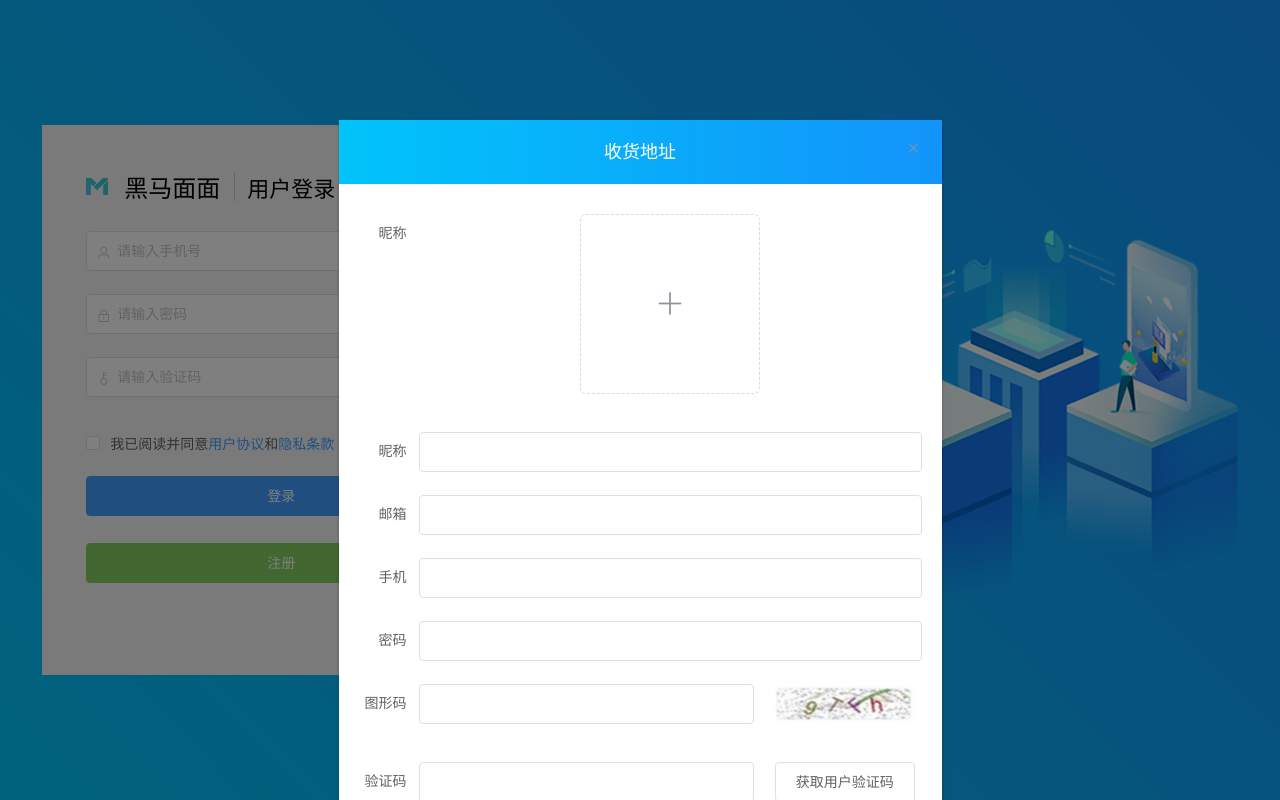
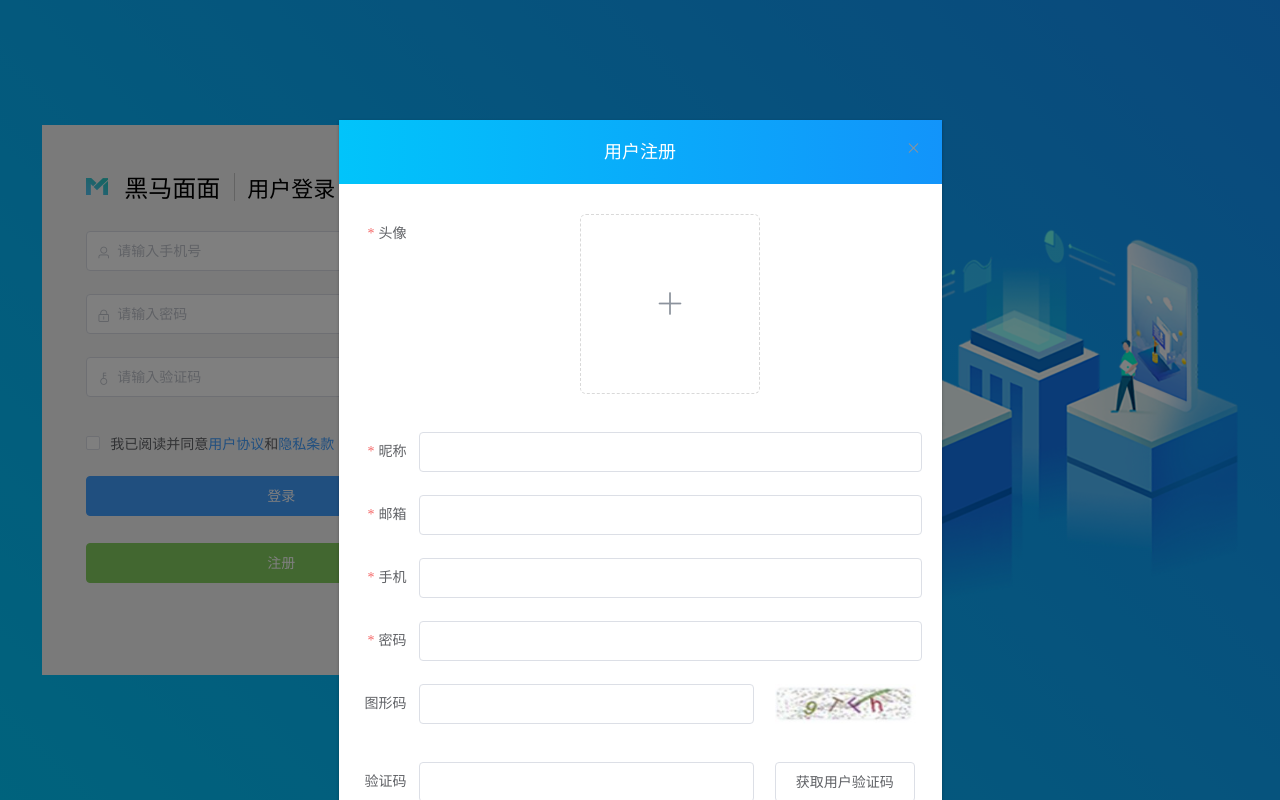
Before and after one commit to fanfanSky/eduSystem, a Vue app: page /#/login in a window 1280 px wide. Both pictures are taken after a click on the button "注册". Built offline with nearby package versions, Linux system fonts and the light colour scheme.

Commit message:
注册页面部分完成

```diff
--- a/src/views/login/login.vue
+++ b/src/views/login/login.vue
@@ -64,13 +64,13 @@
     </div>
     <img class="login-pic" src="../../assets/login_banner_ele.png" alt="" />
     <!-- 注册的对话框 -->
-    <el-dialog title="收货地址" :visible.sync="dialogFormVisible">
-      <el-form :model="form">
-        <el-form-item label="昵称" :label-width="formLabelWidth">
+    <el-dialog title="用户注册" :visible.sync="dialogFormVisible">
+      <el-form :model="form" :rules="rules">
+        <el-form-item label="头像" :label-width="formLabelWidth" prop="reg_header">
           <!-- 头像上传 -->
           <el-upload
             class="avatar-uploader"
-            action="https://jsonplaceholder.typicode.com/posts/"
+            action="http://127.0.0.1/heimamm/public/uploads"
             :show-file-list="false"
             :on-success="handleAvatarSuccess"
             :before-upload="beforeAvatarUpload"
@@ -79,22 +79,22 @@
             <i v-else class="el-icon-plus avatar-uploader-icon"></i>
           </el-upload>
         </el-form-item>
-        <el-form-item label="昵称" :label-width="formLabelWidth">
-          <el-input v-model="form.name" autocomplete="off"></el-input>
+        <el-form-item label="昵称" :label-width="formLabelWidth" prop="reg_nickname">
+          <el-input v-model="form.nickname" autocomplete="off"></el-input>
         </el-form-item>
-        <el-form-item label="邮箱" :label-width="formLabelWidth">
-          <el-input v-model="form.name" autocomplete="off"></el-input>
+        <el-form-item label="邮箱" :label-width="formLabelWidth" prop="reg_email">
+          <el-input v-model="form.email" autocomplete="off"></el-input>
         </el-form-item>
-        <el-form-item label="手机" :label-width="formLabelWidth">
-          <el-input v-model="form.name" autocomplete="off"></el-input>
+        <el-form-item label="手机" :label-width="formLabelWidth" prop="reg_phone">
+          <el-input v-model="form.register_phone" autocomplete="off"></el-input>
         </el-form-item>
-        <el-form-item label="密码" :label-width="formLabelWidth">
-          <el-input v-model="form.name" autocomplete="off"></el-input>
+        <el-form-item label="密码" :label-width="formLabelWidth" prop="reg_password">
+          <el-input v-model="form.register_password" autocomplete="off"></el-input>
         </el-form-item>
         <el-form-item label="图形码" :label-width="formLabelWidth">
           <el-row>
             <el-col :span="16">
-              <el-input v-model="form.name" autocomplete="off"></el-input>
+              <el-input v-model="form.picCode" autocomplete="off"></el-input>
             </el-col>
             <el-col :offset="1" :span="7">
               <!--注册页验证码图片-->
@@ -109,7 +109,7 @@
         <el-form-item label="验证码" :label-width="formLabelWidth">
           <el-row>
             <el-col :span="16"
-              ><el-input v-model="form.name" autocomplete="off"></el-input
+              ><el-input v-model="form.register_captcha" autocomplete="off"></el-input
             ></el-col>
             <el-col :span="7" :offset="1">
               <el-button>获取用户验证码</el-button>
@@ -131,7 +131,7 @@ export default {
   name: "login",
   data() {
     // 自定义校验规则的函数
-    // 手机号
+    // 登录手机号
     var checkPhone = (rule, value, callback) => {    //验证的函数
       if (!value) {
         return callback(new Error("手机号不能为空"));
@@ -150,6 +150,7 @@ export default {
       }
     };
 
+
     return {    //绑定的数据
       // 表单的数据
       form: {
@@ -157,10 +158,15 @@ export default {
         password: "",
         captcha: "",
         // 是否勾选
-        checked: false
+        checked: false,
+        reg_header:"",
+        reg_nickname:"",
+        reg_email:"",
+        reg_phone:"",
+        reg_password:""
       },
       // 定义校验规则
-      rules: {
+      rules: {     //required: 表示前面有个小星(*)号
         phone: [{ required: true, validator: checkPhone, trigger: "blur" }],
         password: [
           {
@@ -187,7 +193,43 @@ export default {
             message: "验证码长度为4",
             trigger: "change"
           }
+        ],
+        reg_header:[
+          {
+            required: true,
+            message: "请上传头像",
+            trigger: "blur"
+          }
+        ],
+        reg_nickname:[
+          {
+            required: true,
+            message: "请设置昵称",
+            trigger: "blur"
+          }
+        ],
+        reg_email:[
+          {
+            required: true,
+            message: "请填写您的邮箱",
+            trigger: "blur"
+          }
+        ],
+        reg_phone:[
+          {
+            required: true,
+            message: "请填写您的联系方式",
+            trigger: "blur"
+          }
+        ],
+        reg_password:[
+          {
+            required: true,
+            message: "请填写您的联系方式",
+            trigger: "blur"
+          }
         ]
+
       },
       // 验证码地址
       captchaURL : process.env.VUE_APP_BASEURL + "/captcha?type=login",
@@ -209,10 +251,10 @@ export default {
         this.$refs.form.validate(valid => {
           if (valid) {
             // 验证成功
-            // this.$message.success("恭喜你，成功啦");
+            this.$message.success("恭喜你，成功啦");
             // 调用接口
             axios({
-                url:process.env.VUE_APP_BASEURL+'/login',
+                url:process.env.VUE_APP_BASEURL+"/login",
                 method:"post",
                 // 设置跨域请求可以携带cookie  默认为false
                 withCredentials:true,
@@ -381,5 +423,8 @@ export default {
     height: 178px;
     display: block;
   }
+  .dialog-footer {
+    text-align: center;
+  }
 }
 </style>
```
Also changed, not shown: 1 other file (tests, documents, lock files or other folders). Lines whose indentation alone changed are shown as unchanged.
